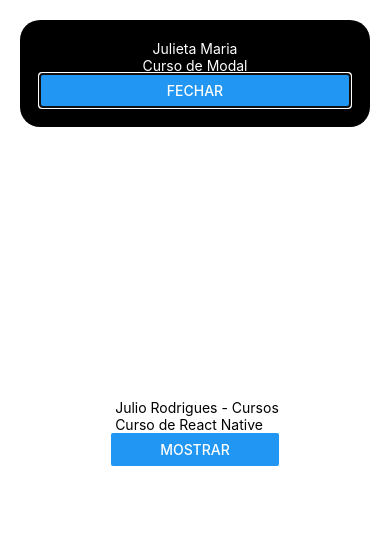
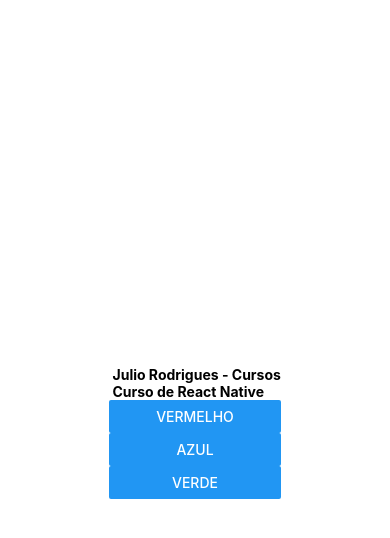
Before and after one commit to JulioCRodrigues/app1-react-native, a React Native app: screen / in a window 390 px wide. Shown: the top 538 px of the page. Built offline with nearby package versions, Linux system fonts and the light colour scheme.

Commit message:
Manipulando StatusBar

```diff
--- a/App.js
+++ b/App.js
@@ -1,22 +1,42 @@
 //import React, { Component } from 'react';
 import React, {useState} from 'react';
-import {StyleSheet, View,SafeAreaView,Text,Button} from 'react-native';
+import {StyleSheet, View,SafeAreaView,Text, StatusBar, Button} from 'react-native';
 import Estilos from './estilos/estilos';
-import Toque from './componentes/toque';
-import Modal from './componentes/modal';
+
 
 
 export default function app1() {
 
+  const [cor, setCor] = useState('black')
 
 
   return(
     <View style={Estilos.conteiner}>
+        <StatusBar
+          backgroundColor={cor} barStyle='dark-content' o
+        />
+        <SafeAreaView>
+          <Text style={estilos.texto1}> Julio Rodrigues - Cursos</Text>
+          <Text style={estilos.texto1}> Curso de React Native</Text>
+          <Button
+            title="Vermelho"
+            onPress={() => {
+              setCor('red')
+            }}
+          />
+          <Button
+            title="Azul"
+            onPress={() => {
+              setCor('blue')
+            }}
+          />
+          <Button
+            title="Verde"
+            onPress={() => {
+              setCor('green')
+            }}
+          />
 
-        <SafeAreaView>
-          <Text> Julio Rodrigues - Cursos</Text>
-          <Text> Curso de React Native</Text>
-          <Modal/>
         </SafeAreaView>
 
 
@@ -30,4 +50,8 @@ const estilos = StyleSheet.create({
     resizeMode: 'contain' // ajusta a imagem em relação ao width
   },
 
+  texto1:{
+    fontWeight:'bold'
+  }
+
 })
```
Also changed, not shown: componentes/rolagem.js (+22 -5 lines).
